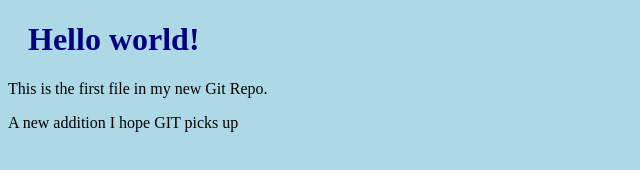
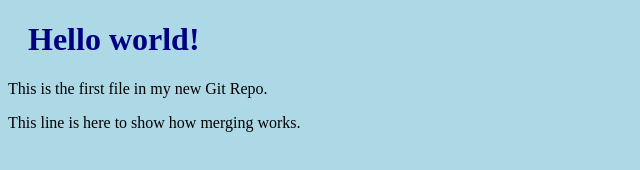
Before and after one commit to AluQQ/AluQQ.github.io, a plain HTML site: page index.html in a window 1280 px wide. Shown: the full height of the page, 0-640 px from the left. Drawn offline with Linux system fonts and the light colour scheme.

Commit message:
updated index.html specifically with a line edit emergency fix

```diff
--- a/index.html
+++ b/index.html
@@ -8,7 +8,7 @@
 
 <h1>Hello world!</h1>
 <p>This is the first file in my new Git Repo.</p>
-<p>A new addition I hope GIT picks up</p>
+<p>This line is here to show how merging works.</p>
 
 </body>
 </html>
```
